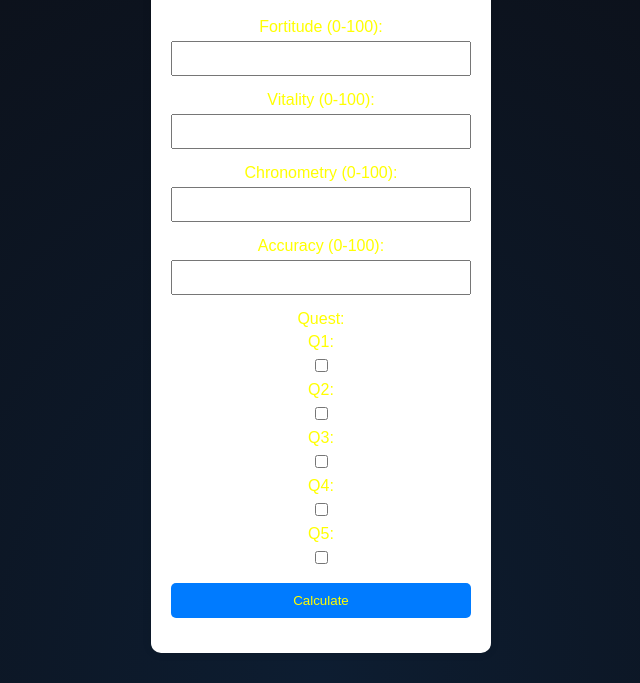
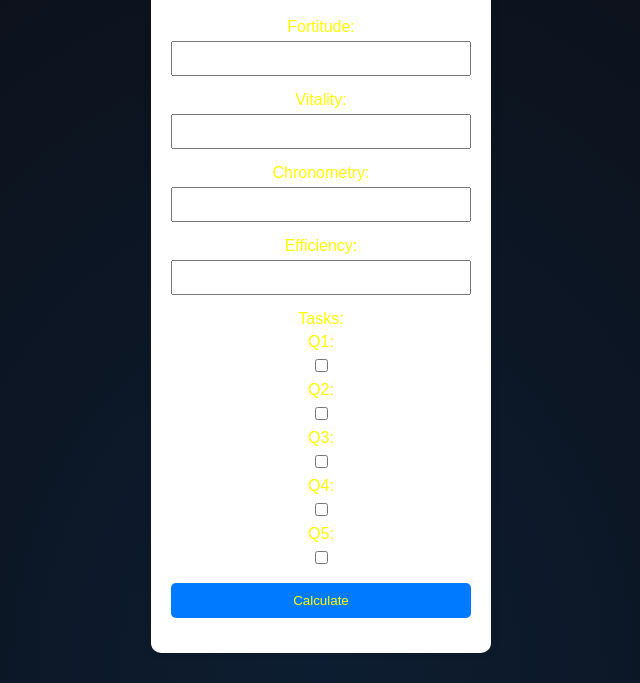
Before and after one commit to 1exedra/FS-System, a plain HTML site: page index.html in a window 1280 px wide. Shown: the part 117-800 px from the top of the page, without its empty margins (319-959 px from the left). Drawn offline with Linux system fonts and the light colour scheme.

Commit message:
Update index.html

```diff
--- a/index.html
+++ b/index.html
@@ -19,23 +19,23 @@
         <h1 class="title">FS System</h1>
         <form id="fsSystemForm">
             <div class="input-group">
-                <label for="fortitude">Fortitude (0-100):</label>
+                <label for="fortitude">Fortitude:</label>
                 <input type="number" id="fortitude" name="fortitude" min="0" max="100" required>
             </div>
             <div class="input-group">
-                <label for="vitality">Vitality (0-100):</label>
+                <label for="vitality">Vitality:</label>
                 <input type="number" id="vitality" name="vitality" min="0" max="100" required>
             </div>
             <div class="input-group">
-                <label for="chronometry">Chronometry (0-100):</label>
+                <label for="chronometry">Chronometry:</label>
                 <input type="number" id="chronometry" name="chronometry" min="0" max="100" required>
             </div>
             <div class="input-group">
-                <label for="accuracy">Accuracy (0-100):</label>
-                <input type="number" id="accuracy" name="accuracy" min="0" max="100" required>
+                <label for="efficiency">Efficiency:</label>
+                <input type="number" id="efficiency" name="efficiency" min="0" max="100" required>
             </div>
             <div class="quest-group">
-                <label>Quest:</label>
+                <label>Tasks:</label>
                 <div>
                     <label for="q1">Q1:</label>
                     <input type="checkbox" id="q1" name="quest" value="5">
```
